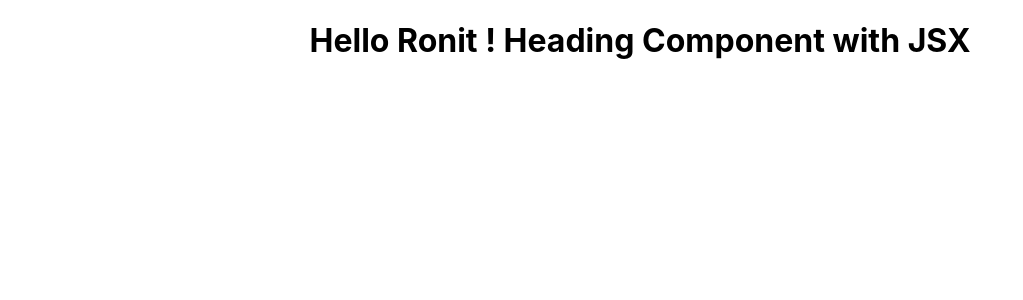
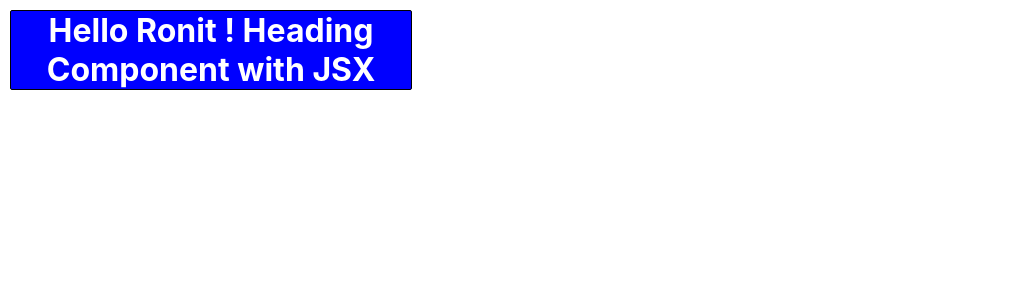
Before and after one commit to ronit21/React_Practice, a React (Create React App) app in the folder reactpractice/: page / in a window 1280 px wide. Shown: the top 300 px of the page, without its empty margins (0-1023 px from the left). Built offline with nearby package versions, Linux system fonts and the light colour scheme.

Commit message:
Add CSS style inside React

```diff
--- a/reactpractice/src/components/Heading.js
+++ b/reactpractice/src/components/Heading.js
@@ -1,6 +1,23 @@
 import React from 'react'
 function Heading (props){
-    return (<h1>Hello {props.username} Heading Component with JSX</h1>)
+    /*
+        3 things to note while using CSS style
+        1. Key used as Camelcase. [Example] In CSS :- border-radius => In React :- borderRadius (without any hyphen)
+        2. Values should be inside quotation ('')
+        3. Colon (:) used instead of equal(=)
+    */
+    const headingStyle = {
+        color : 'white',
+        backgroundColor : 'blue',
+        borderRadius : '2px',
+        border : '1px solid black',
+        width : '400px',
+        margin : '10px',
+        textAlign : 'center'
+    }
+    return (
+    <h1 style={headingStyle}>Hello {props.username} Heading Component with JSX</h1>
+    )
     // return /*#__PURE__*/React.createElement("h1",null, "Heading Component with plain Javascript")
 }
 export default Heading;
```
